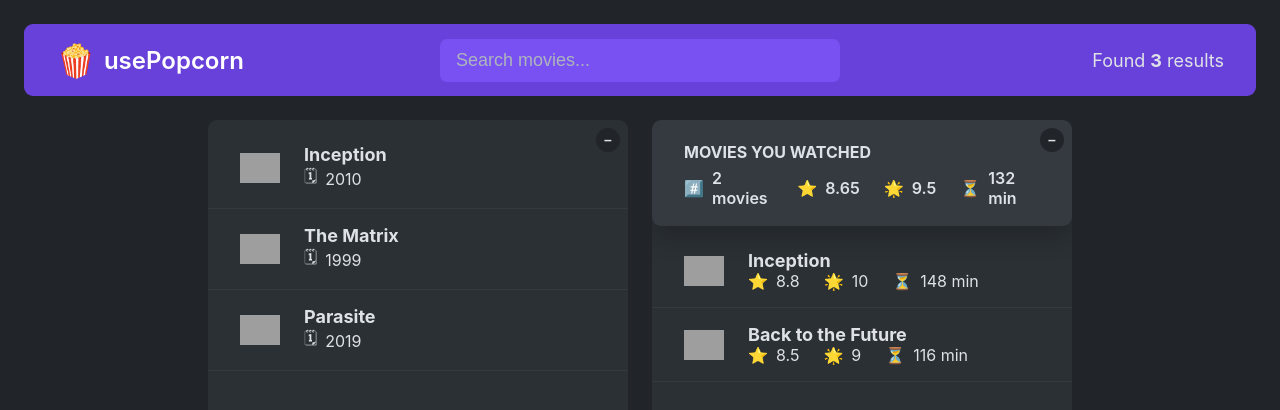
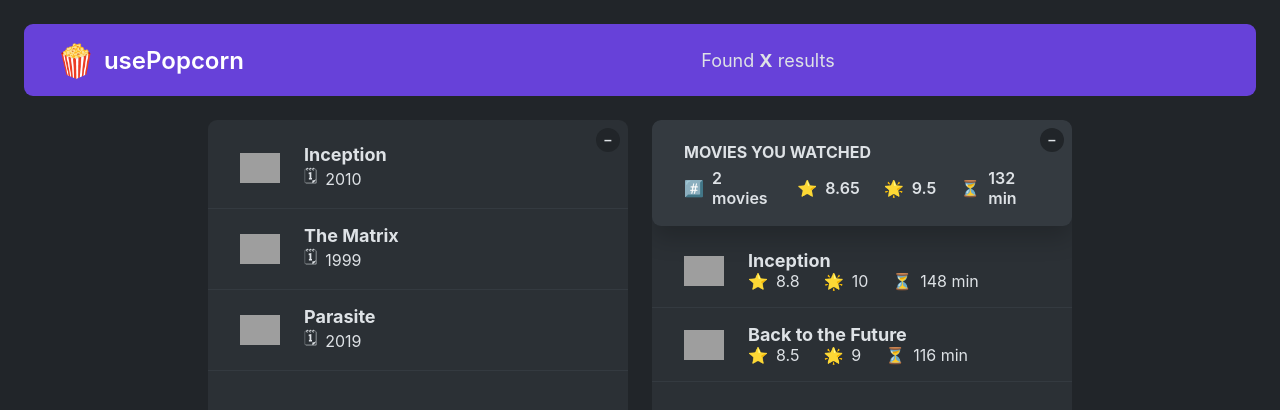
Before and after one commit to work-withPrajjwal/react-learning, a React (Create React App) app in the folder popcorn/: page / in a window 1280 px wide. Shown: the top 410 px of the page. Built offline with nearby package versions, Linux system fonts and the light colour scheme; grey boxes are pictures that could not be loaded.

Commit message:
Added NavBar component and Search components

```diff
--- a/popcorn/src/App.js
+++ b/popcorn/src/App.js
@@ -50,8 +50,33 @@ const tempWatchedData = [
 const average = (arr) =>
   arr.reduce((acc, cur, i, arr) => acc + cur / arr.length, 0);
 
+function NavBar(){
+
+  return(<nav className="nav-bar">
+    <div className="logo">
+      <span role="img">🍿</span>
+      <h1>usePopcorn</h1>
+    </div>
+
+    <p className="num-results">
+      Found <strong>X</strong> results
+    </p>
+  </nav>
+  );
+}
+
+function Search(){
+const [query, setQuery] = useState("");
+  <input
+    className="search"
+    type="text"
+    placeholder="Search movies..."
+    value={query}
+    onChange={(e) => setQuery(e.target.value)}
+  />;
+}
 export default function App() {
-  const [query, setQuery] = useState("");
+
   const [movies, setMovies] = useState(tempMovieData);
   const [watched, setWatched] = useState(tempWatchedData);
   const [isOpen1, setIsOpen1] = useState(true);
@@ -63,23 +88,7 @@ export default function App() {
 
   return (
     <>
-      <nav className="nav-bar">
-        <div className="logo">
-          <span role="img">🍿</span>
-          <h1>usePopcorn</h1>
-        </div>
-        <input
-          className="search"
-          type="text"
-          placeholder="Search movies..."
-          value={query}
-          onChange={(e) => setQuery(e.target.value)}
-        />
-        <p className="num-results">
-          Found <strong>{movies.length}</strong> results
-        </p>
-      </nav>
-
+    <NavBar />
       <main className="main">
         <div className="box">
           <button
```
